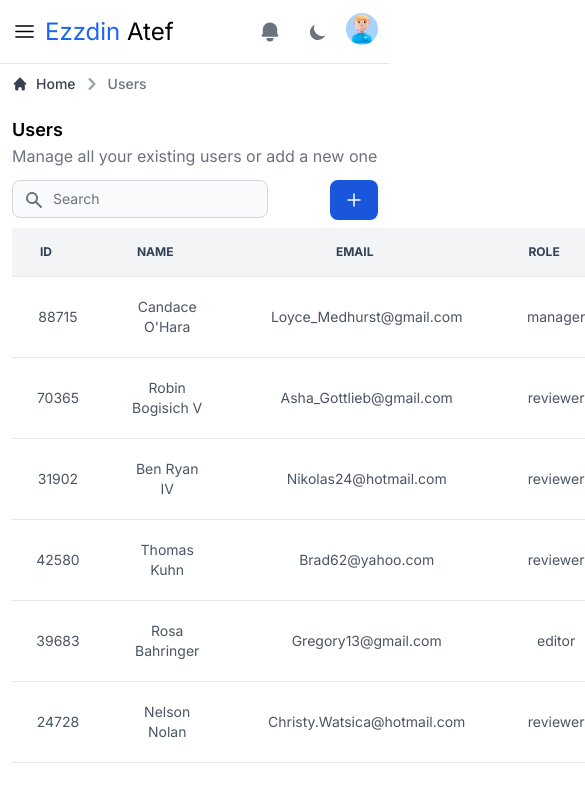
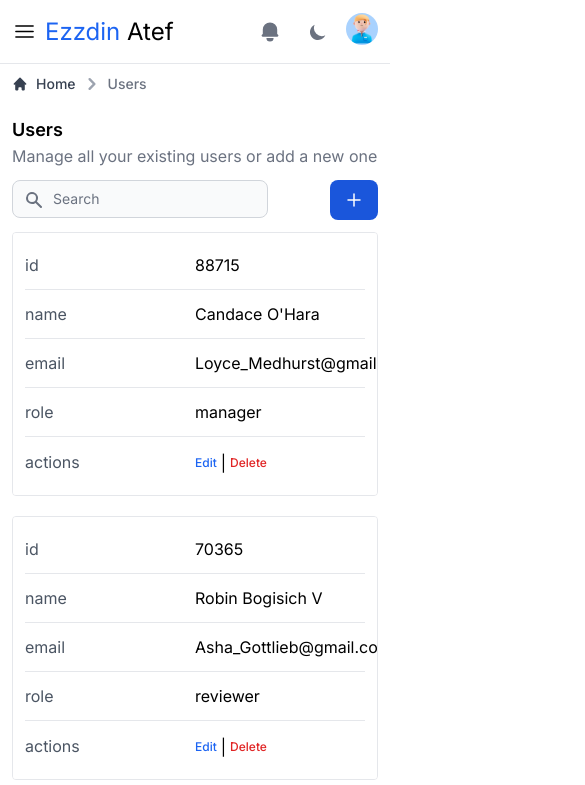
Before and after one commit to ezzdin-atef/ultimate-dashboard-kit, a React (Vite) app: page /manage/users in a window 390 px wide. Shown: the top 785 px of the page, 585 px wide, since content can reach past the window. Built offline with nearby package versions, Linux system fonts and the light colour scheme.

Commit message:
feat: table responsive

```diff
--- a/src/components/Table.tsx
+++ b/src/components/Table.tsx
@@ -86,7 +86,8 @@ export default function CustomTable({ data, columns, isFilterableByField }: Cuso
               )}
           </div>
         )}
-        <table className="min-w-full divide-y divide-gray-200 table-fixed dark:divide-gray-600 text-sm">
+        {/* For desktop view */}
+        <table className="min-w-full table-fixed dark:divide-gray-600 text-sm hidden md:table">
           <thead className="bg-gray-100 dark:bg-gray-700 text-xs uppercase text-slate-700">
             {table.getHeaderGroups().map((headerGroup) => (
               <tr key={headerGroup.id} className="border-b">
@@ -128,6 +129,29 @@ export default function CustomTable({ data, columns, isFilterableByField }: Cuso
             })}
           </tbody>
         </table>
+
+        {/* For mobile view */}
+        <div className="mt-3 grid grid-cols-1 gap-5 md:hidden  divide-gray-200">
+          {table.getRowModel().rows.map((row) => {
+            return (
+              <div
+                key={row.id}
+                className="flex flex-col justify-center divide-y divide-gray-200 border border-gray-200 rounded bg-white px-3 py-2 overflow-x-auto"
+              >
+                {table.getHeaderGroups().map((headerGroup) => {
+                  return headerGroup.headers.map((header) => (
+                    <div className="grid grid-cols-2 py-3 items-center justify-center">
+                      <p className="select-none text-gray-600">
+                        {header.isPlaceholder ? null : flexRender(header.column.columnDef.header, header.getContext())}
+                      </p>
+                      <p>{row.getValue(header.column.id)}</p>
+                    </div>
+                  ));
+                })}
+              </div>
+            );
+          })}
+        </div>
       </div>
     </div>
   );
--- a/src/pages/UsersManagementPage.tsx
+++ b/src/pages/UsersManagementPage.tsx
@@ -23,7 +23,7 @@ export default function UsersManagementPage() {
             email: el.email,
             role: el.role,
             actions: (
-              <div className="flex gap-1 items-center">
+              <div className="inline-flex gap-1 items-center">
                 <button type="button" className="focus:outline-none text-xs text-blue-600 font-medium hover:underline">
                   Edit
                 </button>
```
